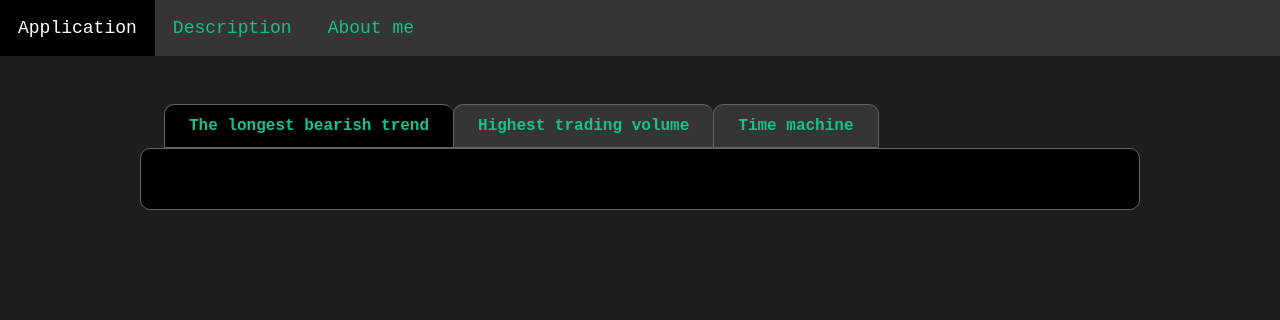
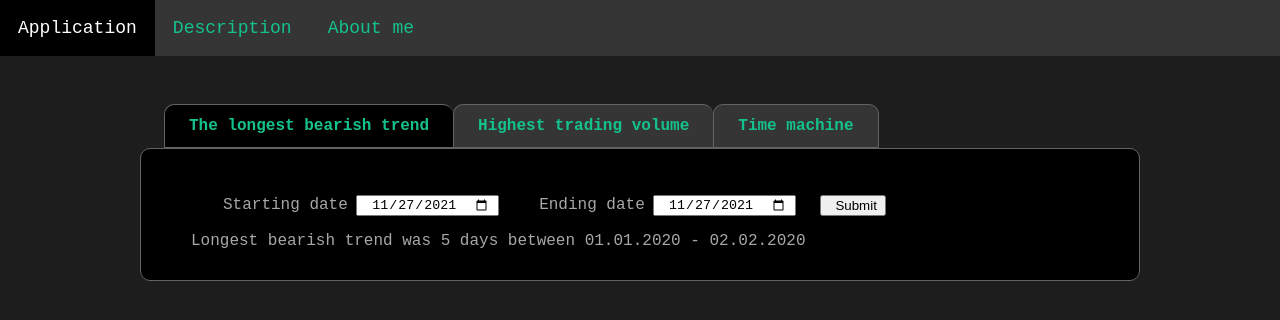
Before and after one commit to Jantero93/pre-assignment-vincit, a Vue app in the folder client/: page / in a window 1280 px wide. Shown: the top 320 px of the page. Built offline with nearby package versions, Linux system fonts and the light colour scheme.

Commit message:
base structure for tabs, LongestDownward html & css done

```diff
--- a/client/src/App.vue
+++ b/client/src/App.vue
@@ -15,7 +15,7 @@ import { defineComponent } from 'vue';
 
 import About from './components/pages/About.vue';
 import Description from './components/pages/Description.vue';
-import MainContent from './components/MainContent.vue';
+import MainContent from './components/pages/MainContent.vue';
 import Navbar from './components/Navbar.vue';
 
 interface ComponentState {
--- a/client/src/components/MainContent.vue
+++ b/client/src/components/pages/MainContent.vue
@@ -19,9 +19,9 @@
     </div>
 
     <div class="content">
-      <div v-if="activetab === '1'" class="tabcontent"></div>
-      <div v-if="activetab === '2'" class="tabcontent"></div>
-      <div v-if="activetab === '3'" class="tabcontent"></div>
+      <LongestDownward v-if="activetab === '1'" class="tabcontent" />
+      <HighestTradingVolume v-if="activetab === '2'" class="tabcontent" />
+      <TimeMachine v-if="activetab === '3'" class="tabcontent" />
     </div>
   </div>
 </template>
@@ -29,12 +29,22 @@
 <script lang="ts">
 import { defineComponent } from 'vue';
 
+import HighestTradingVolume from '../tabs/HighestTradingVolume.vue';
+import LongestDownward from '../tabs/LongestDownward.vue';
+import TimeMachine from '../tabs/TimeMachine.vue';
+
+
 interface ComponentState {
   activetab: string;
 }
 
 export default defineComponent({
   name: 'MainContent',
+  components: {
+    HighestTradingVolume,
+    LongestDownward,
+    TimeMachine
+  },
   data() {
     return {
       activetab: '1'
--- /dev/null
+++ b/client/src/components/tabs/HighestTradingVolume.vue
@@ -0,0 +1,17 @@
+<template>
+<div class="content"> HighestTradingVolume</div>
+</template>
+
+<script lang="ts">
+import { defineComponent } from 'vue';
+
+export default defineComponent({
+  name: 'HighestTradingVolume',
+})
+</script>
+
+<style scoped>
+.content {
+  color: white;
+}
+</style>
--- /dev/null
+++ b/client/src/components/tabs/LongestDownward.vue
@@ -0,0 +1,79 @@
+<template>
+  <form @submit.prevent="handleSubmit" class="input-form">
+    <div class="date-input-row">
+      <p>
+        <label for="start-date">Starting date</label>
+        <input
+          @change="dateChanged"
+          id="start-date"
+          v-model="startingDate"
+          type="date"
+        />
+      </p>
+
+      <p>
+        <label for="end-date">Ending date</label>
+        <input
+          @change="dateChanged"
+          id="end-date"
+          v-model="endingDate"
+          type="date"
+        />
+      </p>
+      <p class="second-row">
+        <input type="submit" value="Submit" />
+      </p>
+    </div>
+    <div>
+      {{ 'Longest bearish trend was 5 days between 01.01.2020 - 02.02.2020' }}
+    </div>
+  </form>
+</template>
+
+<script lang="ts">
+import { defineComponent } from 'vue';
+
+interface ComponentState {
+  startingDate: string;
+  endingDate: string;
+  result?: string;
+}
+
+export default defineComponent({
+  name: 'LongestDownward',
+  data() {
+    return {
+      startingDate: new Date().toISOString().substr(0, 10),
+      endingDate: new Date().toISOString().substr(0, 10)
+    } as ComponentState;
+  },
+  methods: {
+    dateChanged(e: Event): void {
+      const target: HTMLInputElement = e.target as HTMLInputElement;
+
+      target.id === 'start-date'
+        ? (this.$data.startingDate = target.value)
+        : (this.$data.endingDate = target.value);
+    },
+    handleSubmit(): void {
+      console.log('submit');
+    }
+  }
+});
+</script>
+
+<style scoped>
+.input-form {
+  color: rgb(167, 167, 167);
+}
+
+.date-input-row * {
+  padding-right: 0.5em;
+  padding-left: 1em;
+}
+
+.date-input-row {
+  display: flex;
+  flex-direction: row;
+}
+</style>
--- /dev/null
+++ b/client/src/components/tabs/TimeMachine.vue
@@ -0,0 +1,17 @@
+<template>
+<div class="content">Time machine</div>
+</template>
+
+<script lang="ts">
+import { defineComponent } from 'vue';
+
+export default defineComponent({
+  name: 'TimeMachine',
+})
+</script>
+
+<style scoped>
+.content {
+  color: white;
+}
+</style>
```
Also changed, not shown: 1 other file (tests, documents, lock files or other folders).
